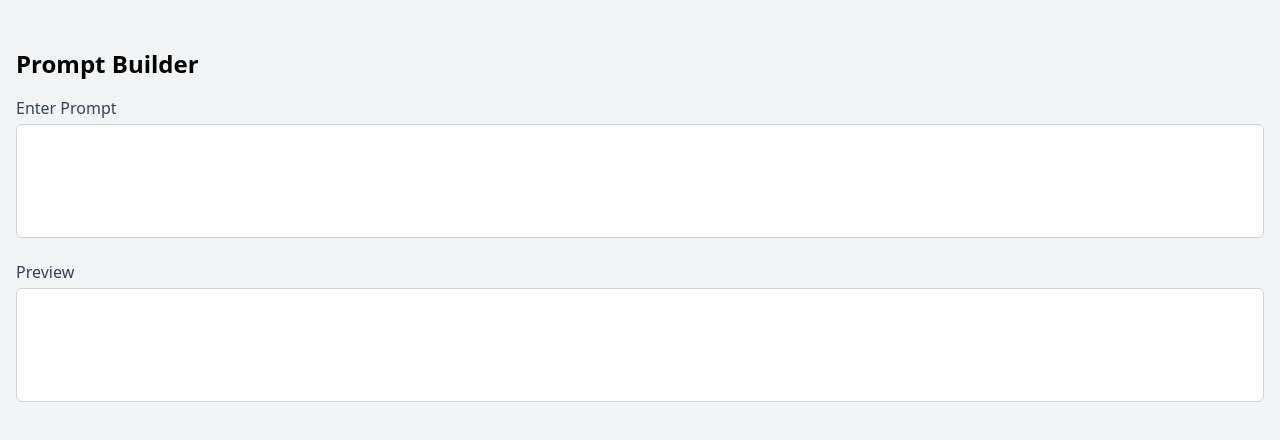
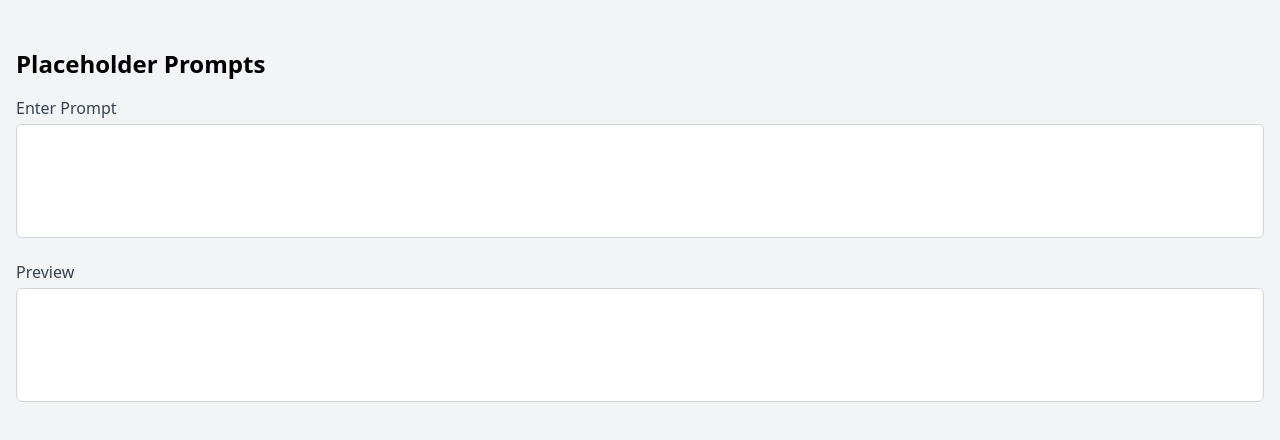
Before and after one commit to minthemiddle/placeholder-prompts, a plain HTML site: page index.html in a window 1280 px wide. Drawn offline with nearby package versions, Linux system fonts and the light colour scheme.

Commit message:
Refactor: Rename to placeholder prompts

```diff
--- a/index.html
+++ b/index.html
@@ -3,7 +3,7 @@
     <head>
         <meta charset="UTF-8" />
         <meta name="viewport" content="width=device-width, initial-scale=1.0" />
-        <title>Simplified Prompt Builder</title>
+        <title>Placeholder Prompts</title>
         <link
             href="https://cdn.jsdelivr.net/npm/tailwindcss/dist/tailwind.min.css"
             rel="stylesheet"
@@ -11,7 +11,7 @@
     </head>
     <body class="bg-gray-100">
         <div class="container mx-auto mt-8 p-4">
-            <h1 class="mb-4 text-2xl font-bold">Prompt Builder</h1>
+            <h1 class="mb-4 text-2xl font-bold">Placeholder Prompts</h1>
             <div x-data="app()" x-init="init()">
                 <div class="mb-4">
                     <label for="prompt" class="block font-medium text-gray-700"
```
Also changed, not shown: README.md.
